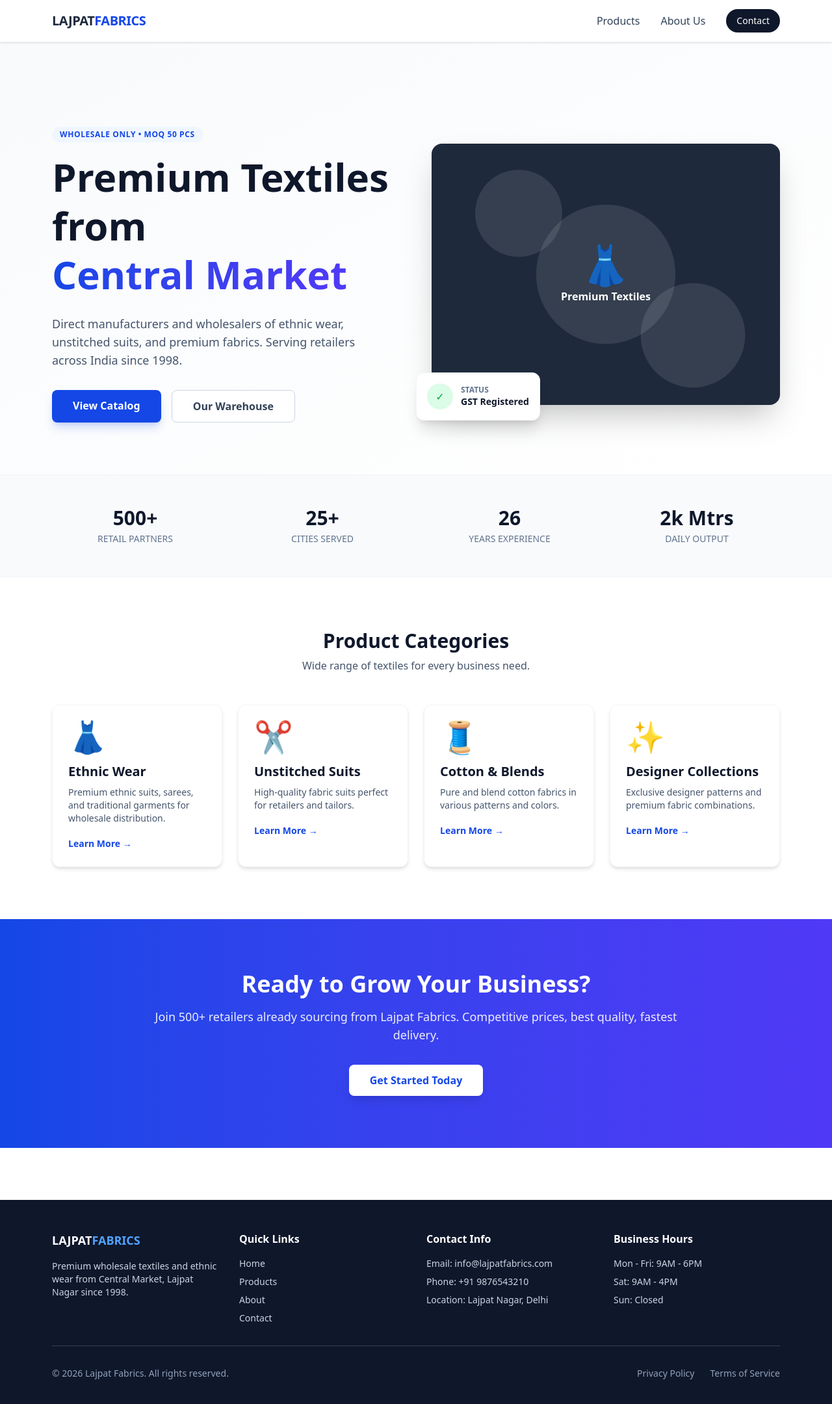
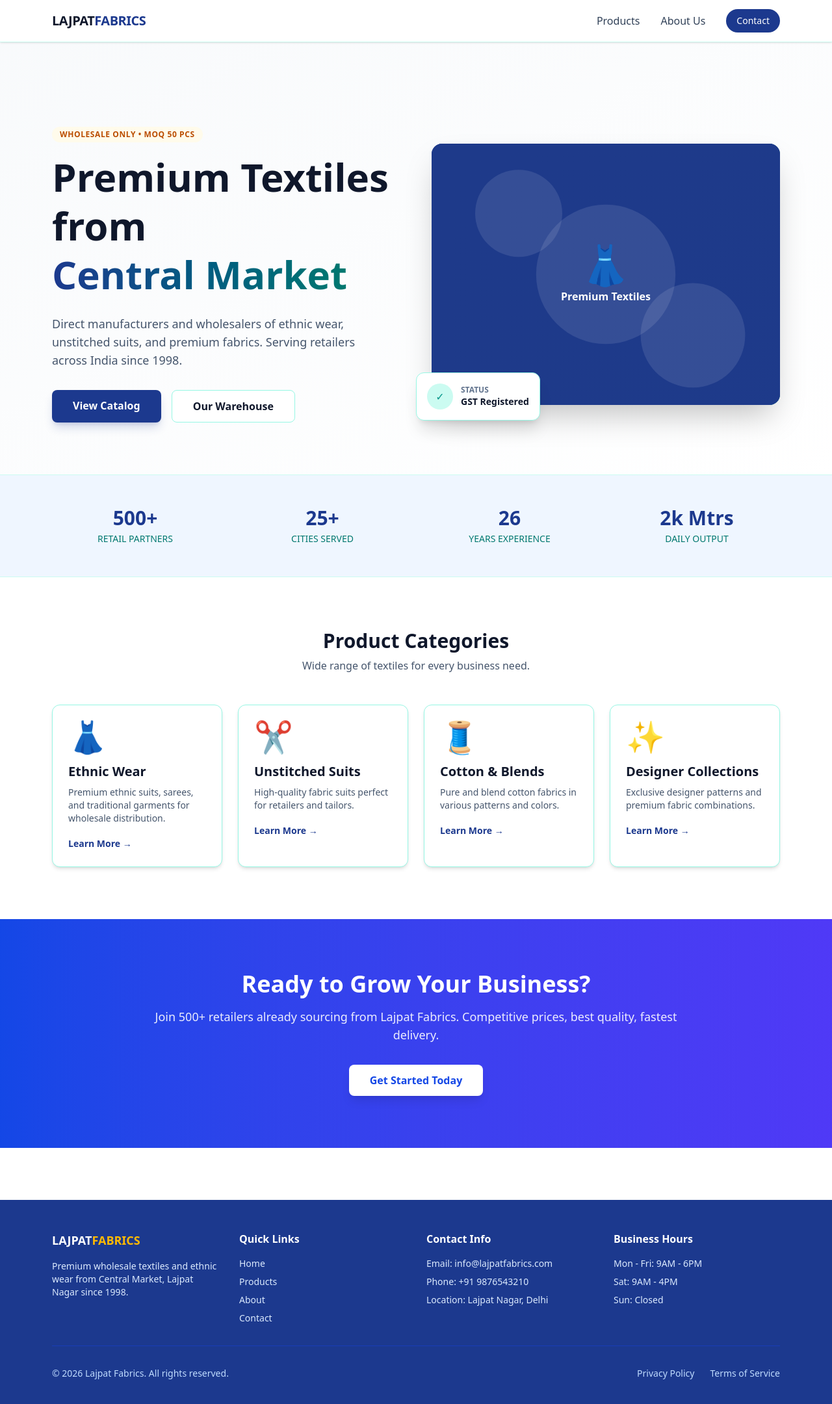
Before and after one commit to projectdhungartales/lajpat-garments, a Next.js app: page / in a window 1280 px wide. Shown: the top 2160 px of the page at 65% size. Built offline with nearby package versions, Linux system fonts and the light colour scheme.

Commit message:
theme added

```diff
--- a/src/components/Footer.tsx
+++ b/src/components/Footer.tsx
@@ -4,27 +4,27 @@ import Link from 'next/link';
 
 export default function Footer() {
   return (
-    <footer className="bg-slate-900 text-white py-12 mt-20">
+    <footer className="bg-blue-900 text-white py-12 mt-20">
       <div className="max-w-6xl mx-auto px-4">
         <div className="grid grid-cols-1 md:grid-cols-4 gap-8 mb-8">
           <div>
-            <h3 className="font-bold text-lg mb-4">LAJPAT<span className="text-blue-400">FABRICS</span></h3>
-            <p className="text-slate-300 text-sm">
+            <h3 className="font-bold text-lg mb-4">LAJPAT<span className="text-amber-400">FABRICS</span></h3>
+            <p className="text-blue-100 text-sm">
               Premium wholesale textiles and ethnic wear from Central Market, Lajpat Nagar since 1998.
             </p>
           </div>
           <div>
             <h4 className="font-semibold mb-4">Quick Links</h4>
-            <ul className="space-y-2 text-sm text-slate-300">
-              <li><Link href="/" className="hover:text-blue-400 transition">Home</Link></li>
-              <li><Link href="/products" className="hover:text-blue-400 transition">Products</Link></li>
-              <li><Link href="/about" className="hover:text-blue-400 transition">About</Link></li>
-              <li><Link href="/contact" className="hover:text-blue-400 transition">Contact</Link></li>
+            <ul className="space-y-2 text-sm text-blue-100">
+              <li><Link href="/" className="hover:text-amber-400 transition">Home</Link></li>
+              <li><Link href="/products" className="hover:text-amber-400 transition">Products</Link></li>
+              <li><Link href="/about" className="hover:text-amber-400 transition">About</Link></li>
+              <li><Link href="/contact" className="hover:text-amber-400 transition">Contact</Link></li>
             </ul>
           </div>
           <div>
             <h4 className="font-semibold mb-4">Contact Info</h4>
-            <ul className="space-y-2 text-sm text-slate-300">
+            <ul className="space-y-2 text-sm text-blue-100">
               <li>Email: info@lajpatfabrics.com</li>
               <li>Phone: +91 9876543210</li>
               <li>Location: Lajpat Nagar, Delhi</li>
@@ -32,18 +32,18 @@ export default function Footer() {
           </div>
           <div>
             <h4 className="font-semibold mb-4">Business Hours</h4>
-            <ul className="space-y-2 text-sm text-slate-300">
+            <ul className="space-y-2 text-sm text-blue-100">
               <li>Mon - Fri: 9AM - 6PM</li>
               <li>Sat: 9AM - 4PM</li>
               <li>Sun: Closed</li>
             </ul>
           </div>
         </div>
-        <div className="border-t border-slate-700 pt-8 flex flex-col md:flex-row justify-between items-center text-sm text-slate-400">
+        <div className="border-t border-blue-800 pt-8 flex flex-col md:flex-row justify-between items-center text-sm text-blue-200">
           <p>&copy; 2026 Lajpat Fabrics. All rights reserved.</p>
           <div className="flex gap-6 mt-4 md:mt-0">
-            <a href="#" className="hover:text-blue-400 transition">Privacy Policy</a>
-            <a href="#" className="hover:text-blue-400 transition">Terms of Service</a>
+            <a href="#" className="hover:text-amber-400 transition">Privacy Policy</a>
+            <a href="#" className="hover:text-amber-400 transition">Terms of Service</a>
           </div>
         </div>
       </div>
--- a/src/components/Header.tsx
+++ b/src/components/Header.tsx
@@ -7,23 +7,23 @@ export default function Header() {
   const [isOpen, setIsOpen] = useState(false);
 
   return (
-    <header className="sticky top-0 z-50 bg-white/95 backdrop-blur border-b border-slate-100 shadow-sm">
+    <header className="sticky top-0 z-50 bg-white/95 backdrop-blur border-b border-teal-100 shadow-sm">
       <nav className="max-w-6xl mx-auto px-4 h-16 flex items-center justify-between">
         <Link href="/" className="flex items-center gap-2">
-          <div className="font-bold text-xl tracking-tight text-slate-800">
-            LAJPAT<span className="text-blue-700">FABRICS</span>
+          <div className="font-bold text-xl tracking-tight text-slate-900">
+            LAJPAT<span className="text-blue-900">FABRICS</span>
           </div>
         </Link>
 
         {/* Desktop Navigation */}
         <div className="hidden md:flex items-center gap-8">
-          <Link href="/products" className="text-slate-700 hover:text-blue-700 transition font-medium">
+          <Link href="/products" className="text-slate-700 hover:text-blue-900 transition font-medium">
             Products
           </Link>
-          <Link href="/about" className="text-slate-700 hover:text-blue-700 transition font-medium">
+          <Link href="/about" className="text-slate-700 hover:text-blue-900 transition font-medium">
             About Us
           </Link>
-          <Link href="/contact" className="bg-slate-900 text-white px-4 py-2 rounded-full text-sm font-medium hover:bg-slate-800 transition">
+          <Link href="/contact" className="bg-blue-900 text-white px-4 py-2 rounded-full text-sm font-medium hover:bg-blue-950 transition">
             Contact
           </Link>
         </div>
@@ -41,14 +41,14 @@ export default function Header() {
 
       {/* Mobile Navigation */}
       {isOpen && (
-        <div className="md:hidden bg-white border-t border-slate-100 py-4 px-4 flex flex-col gap-4">
-          <Link href="/products" className="text-slate-700 hover:text-blue-700 transition font-medium">
+        <div className="md:hidden bg-white border-t border-teal-100 py-4 px-4 flex flex-col gap-4">
+          <Link href="/products" className="text-slate-700 hover:text-blue-900 transition font-medium">
             Products
           </Link>
-          <Link href="/about" className="text-slate-700 hover:text-blue-700 transition font-medium">
+          <Link href="/about" className="text-slate-700 hover:text-blue-900 transition font-medium">
             About Us
           </Link>
-          <Link href="/contact" className="bg-slate-900 text-white px-4 py-2 rounded-full text-center font-medium hover:bg-slate-800 transition">
+          <Link href="/contact" className="bg-blue-900 text-white px-4 py-2 rounded-full text-center font-medium hover:bg-blue-950 transition">
             Contact
           </Link>
         </div>
--- a/src/components/HeroSection.tsx
+++ b/src/components/HeroSection.tsx
@@ -5,12 +5,12 @@ export default function HeroSection() {
     <section className="relative pt-12 pb-20 lg:pt-32 bg-gradient-to-br from-slate-50 to-white">
       <div className="max-w-6xl mx-auto px-4 flex flex-col lg:flex-row items-center gap-12">
         <div className="flex-1 text-center lg:text-left">
-          <span className="inline-block py-1 px-3 rounded-full bg-blue-50 text-blue-700 text-xs font-bold uppercase tracking-wider mb-4">
+          <span className="inline-block py-1 px-3 rounded-full bg-amber-50 text-amber-700 text-xs font-bold uppercase tracking-wider mb-4">
             Wholesale Only • MOQ 50 Pcs
           </span>
           <h1 className="text-4xl lg:text-6xl font-extrabold leading-tight mb-6 text-slate-900">
             Premium Textiles from <br className="hidden lg:block" />
-            <span className="text-transparent bg-clip-text bg-gradient-to-r from-blue-700 to-indigo-600">
+            <span className="text-transparent bg-clip-text bg-gradient-to-r from-blue-900 to-teal-700">
               Central Market
             </span>
           </h1>
@@ -18,17 +18,17 @@ export default function HeroSection() {
             Direct manufacturers and wholesalers of ethnic wear, unstitched suits, and premium fabrics. Serving retailers across India since 1998.
           </p>
           <div className="flex flex-col sm:flex-row gap-4 justify-center lg:justify-start">
-            <Link href="/products" className="px-8 py-3 bg-blue-700 text-white font-semibold rounded-lg hover:bg-blue-800 transition shadow-lg shadow-blue-700/20 text-center">
+            <Link href="/products" className="px-8 py-3 bg-blue-900 text-white font-semibold rounded-lg hover:bg-blue-950 transition shadow-lg shadow-blue-900/20 text-center">
               View Catalog
             </Link>
-            <Link href="/about" className="px-8 py-3 bg-white text-slate-700 font-semibold rounded-lg border border-slate-300 hover:bg-slate-50 transition text-center">
+            <Link href="/about" className="px-8 py-3 bg-white text-slate-900 font-semibold rounded-lg border border-teal-200 hover:bg-teal-50 transition text-center">
               Our Warehouse
             </Link>
           </div>
         </div>
 
         <div className="flex-1 w-full relative">
-          <div className="relative rounded-2xl overflow-hidden shadow-2xl aspect-[4/3] bg-gradient-to-br from-slate-200 to-slate-300">
+          <div className="relative rounded-2xl overflow-hidden shadow-2xl aspect-[4/3] bg-gradient-to-br from-blue-900 to-teal-700">
             <svg className="w-full h-full" viewBox="0 0 400 300" fill="none" xmlns="http://www.w3.org/2000/svg">
               <rect width="400" height="300" fill="url(#paint0_linear)" />
               <circle cx="200" cy="150" r="80" fill="rgba(255,255,255,0.1)" />
@@ -36,8 +36,8 @@ export default function HeroSection() {
               <circle cx="300" cy="220" r="60" fill="rgba(255,255,255,0.1)" />
               <defs>
                 <linearGradient id="paint0_linear" x1="0" y1="0" x2="400" y2="300">
-                  <stop offset="0%" stopColor="#1e293b" />
-                  <stop offset="100%" stopColor="#334155" />
+                  <stop offset="0%" stopColor="#1e3a8a" />
+                  <stop offset="100%" stopColor="#0f766e" />
                 </linearGradient>
               </defs>
             </svg>
@@ -50,9 +50,9 @@ export default function HeroSection() {
           </div>
 
           {/* Float Card */}
-          <div className="absolute -bottom-6 -left-6 bg-white p-4 rounded-xl shadow-xl hidden md:block border border-slate-100">
+          <div className="absolute -bottom-6 -left-6 bg-white p-4 rounded-xl shadow-xl hidden md:block border border-teal-200">
             <div className="flex items-center gap-3">
-              <div className="w-10 h-10 bg-green-100 rounded-full flex items-center justify-center text-green-600">
+              <div className="w-10 h-10 bg-teal-100 rounded-full flex items-center justify-center text-teal-600">
                 ✓
               </div>
               <div>
--- a/src/components/ProductCard.tsx
+++ b/src/components/ProductCard.tsx
@@ -6,11 +6,11 @@ interface ProductCardProps {
 
 export default function ProductCard({ title, description, icon }: ProductCardProps) {
   return (
-    <div className="group relative bg-white rounded-xl overflow-hidden shadow-md hover:shadow-xl transition border border-slate-100 p-6">
+    <div className="group relative bg-white rounded-xl overflow-hidden shadow-md hover:shadow-xl transition border border-teal-200 p-6">
       <div className="text-5xl mb-4">{icon}</div>
       <h3 className="text-xl font-bold text-slate-900 mb-2">{title}</h3>
       <p className="text-slate-600 text-sm mb-4">{description}</p>
-      <button className="text-blue-700 font-semibold hover:text-blue-800 transition text-sm">
+      <button className="text-blue-900 font-semibold hover:text-teal-700 transition text-sm">
         Learn More →
       </button>
     </div>
--- a/src/components/StatsSection.tsx
+++ b/src/components/StatsSection.tsx
@@ -7,12 +7,12 @@ export default function StatsSection() {
   ];
 
   return (
-    <section className="bg-slate-50 py-12 border-y border-slate-100">
+    <section className="bg-blue-50 py-12 border-y border-teal-100">
       <div className="max-w-6xl mx-auto px-4 grid grid-cols-2 md:grid-cols-4 gap-8 text-center">
         {stats.map((stat, i) => (
           <div key={i}>
-            <div className="text-3xl font-bold text-slate-900 mb-1">{stat.value}</div>
-            <div className="text-sm text-slate-500 font-medium uppercase">{stat.label}</div>
+            <div className="text-3xl font-bold text-blue-900 mb-1">{stat.value}</div>
+            <div className="text-sm text-teal-700 font-medium uppercase">{stat.label}</div>
           </div>
         ))}
       </div>
```
